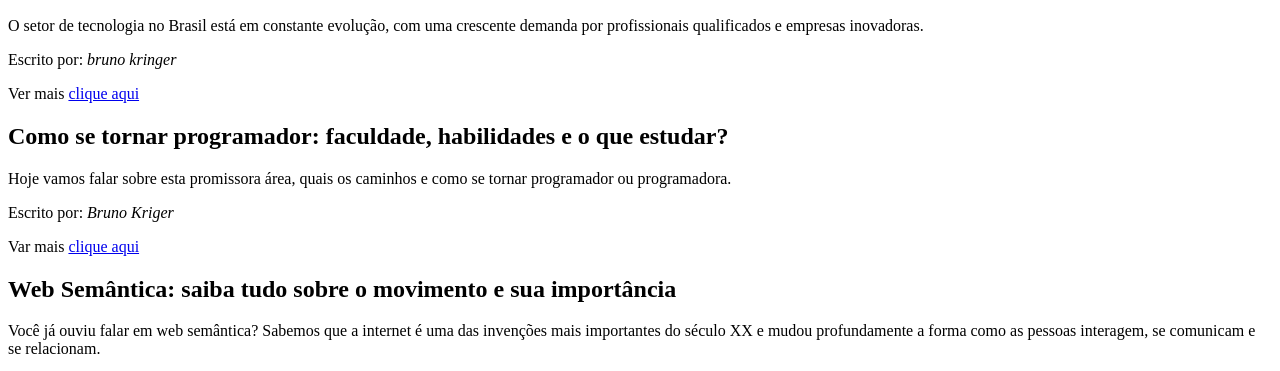
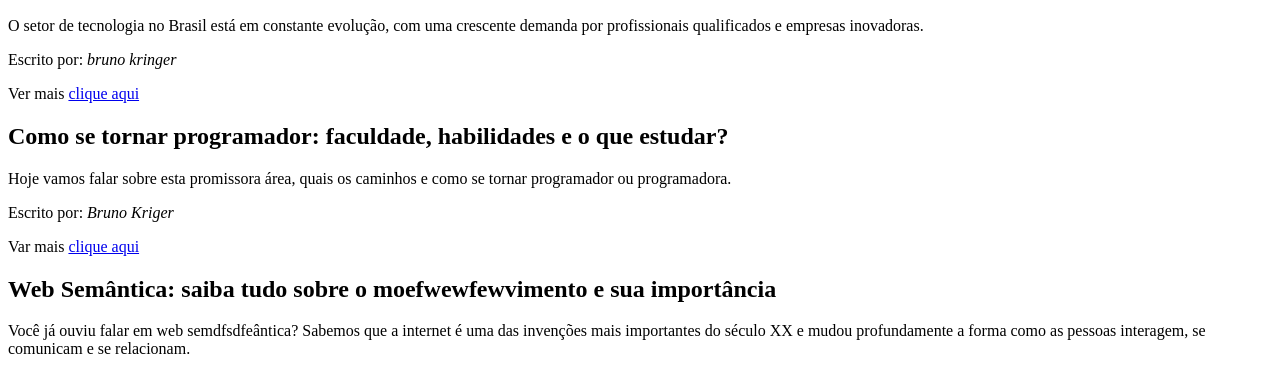
Before and after one commit to mechamoeu/RepositorioCerto_Erik, a plain HTML site: page index(3).html in a window 1280 px wide. Shown: the part 422-793 px from the top of the page. Drawn offline with Linux system fonts and the light colour scheme.

Commit message:
test blog

```diff
--- a/index(3).html
+++ b/index(3).html
@@ -29,8 +29,8 @@
             <p>Var mais
             <a href="https://kenzie.com.br/blog/como-tornar-programador/" target="_blank">clique aqui</a> </p>
 
-            <h2>Web Semântica: saiba tudo sobre o movimento e sua importância</h2>
-            <p>Você já ouviu falar em web semântica? Sabemos que a internet é uma das invenções mais importantes do século XX e mudou profundamente a forma como as pessoas interagem, se comunicam e se relacionam. </p>
+            <h2>Web Semântica: saiba tudo sobre o moefwewfewvimento e sua importância</h2>
+            <p>Você já ouviu falar em web semdfsdfeântica? Sabemos que a internet é uma das invenções mais importantes do século XX e mudou profundamente a forma como as pessoas interagem, se comunicam e se relacionam. </p>
             <meta name="Brunno Kriger" content="Brunno Kriger"
             <strong>Escrito por: <I>Brunno Kriger</I></strong>
 
```
